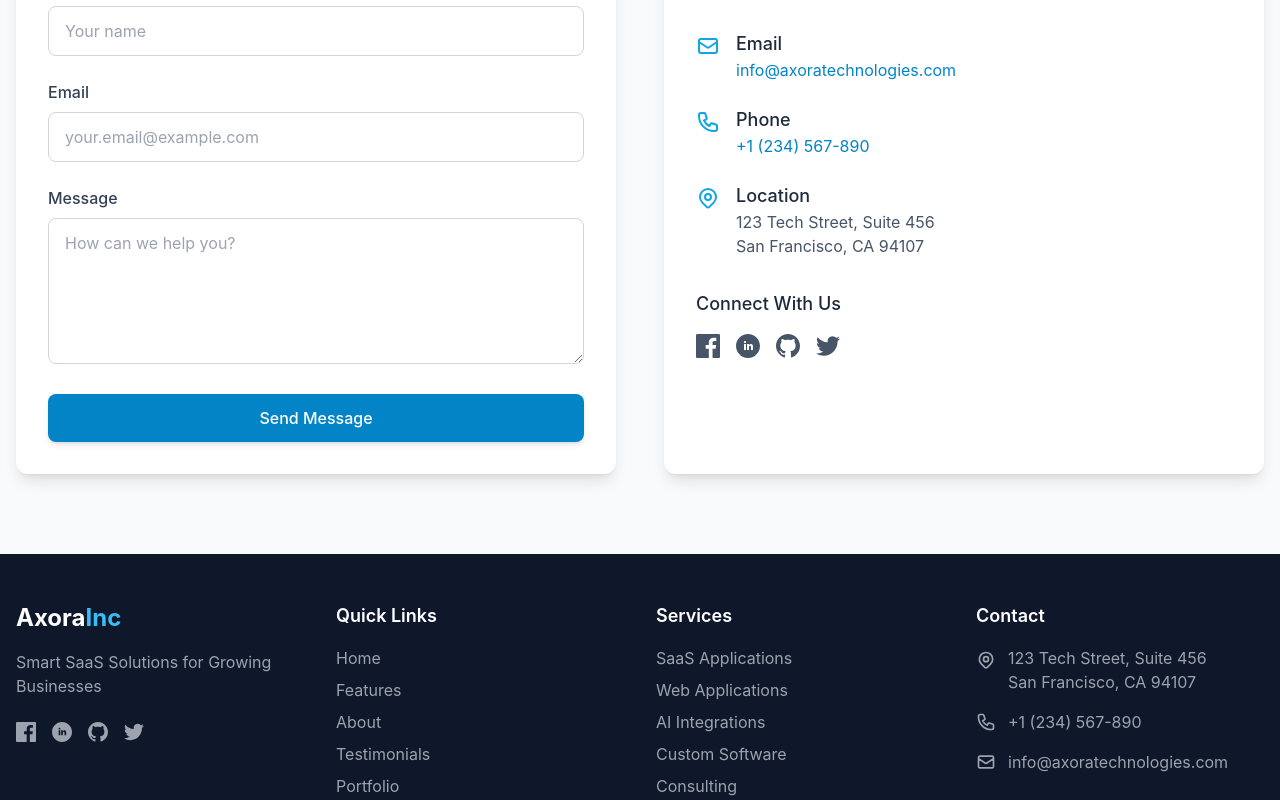
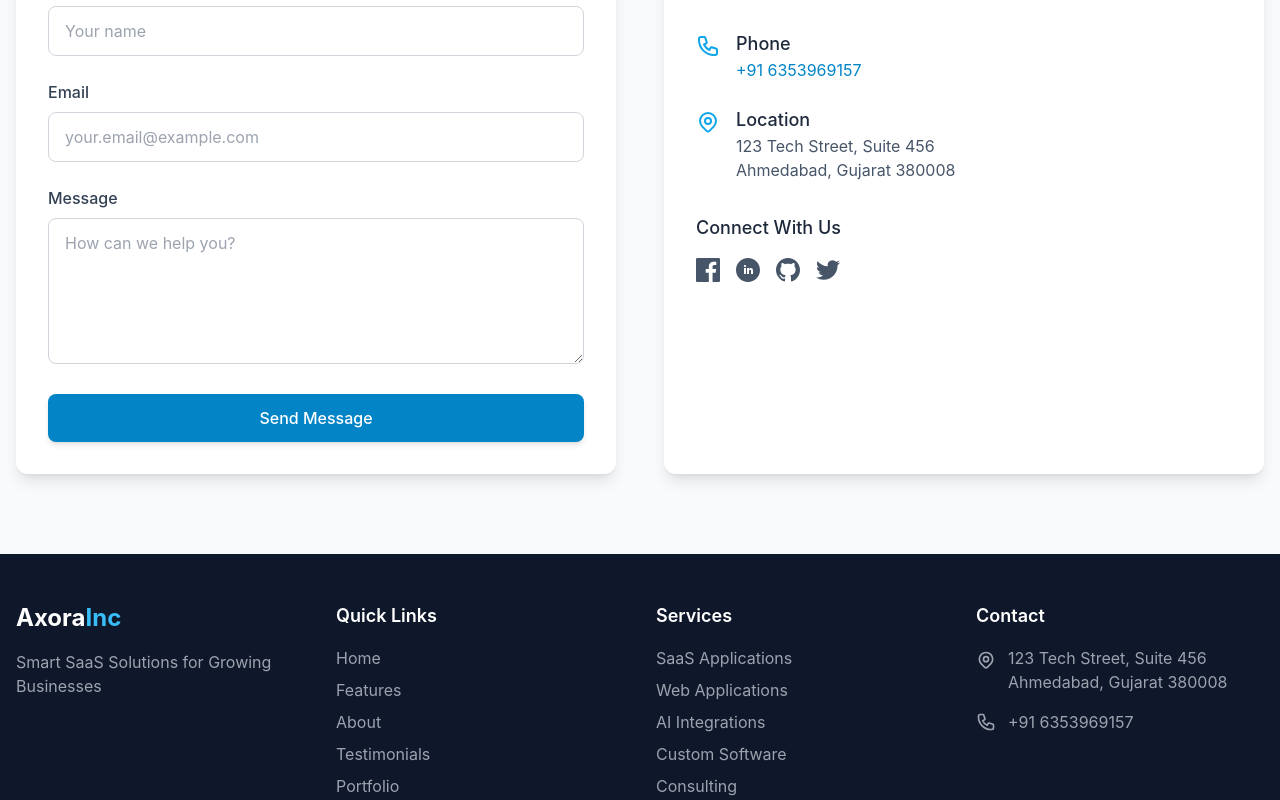
Before and after one commit to JAY-KANANI-18/axorainc, a Next.js app: page / in a window 1280 px wide. Shown: the part 4980-5780 px from the top of the page. Built offline with nearby package versions, Linux system fonts and the light colour scheme.

Commit message:
add contact

```diff
--- a/components/Contact.tsx
+++ b/components/Contact.tsx
@@ -78,7 +78,7 @@ const Contact: React.FC = () => {
               </h3>
 
               <div className="space-y-6">
-                <div className="flex items-start">
+                {/* <div className="flex items-start">
                   <div className="flex-shrink-0 mt-1">
                     <svg
                       className="h-6 w-6 text-primary-500"
@@ -106,7 +106,7 @@ const Contact: React.FC = () => {
                       info@axoratechnologies.com
                     </a>
                   </div>
-                </div>
+                </div> */}
 
                 <div className="flex items-start">
                   <div className="flex-shrink-0 mt-1">
@@ -130,10 +130,10 @@ const Contact: React.FC = () => {
                       Phone
                     </h4>
                     <a
-                      href="tel:+1234567890"
+                      href="tel:+916353969157"
                       className="text-primary-600 hover:text-primary-700 transition-colors"
                     >
-                      +1 (234) 567-890
+                      +91 6353969157{" "}
                     </a>
                   </div>
                 </div>
@@ -168,7 +168,7 @@ const Contact: React.FC = () => {
                     <p className="text-secondary-600">
                       123 Tech Street, Suite 456
                       <br />
-                      San Francisco, CA 94107
+                      Ahmedabad, Gujarat 380008
                     </p>
                   </div>
                 </div>
--- a/components/Footer.tsx
+++ b/components/Footer.tsx
@@ -12,7 +12,7 @@ const Footer: React.FC = () => {
             <p className="mt-4 text-gray-400">
               Smart SaaS Solutions for Growing Businesses
             </p>
-            <div className="flex space-x-4 mt-6">
+            {/* <div className="flex space-x-4 mt-6">
               <a
                 href="#"
                 className="text-gray-400 hover:text-primary-400 transition-colors"
@@ -61,7 +61,7 @@ const Footer: React.FC = () => {
                   <path d="M23.953 4.57a10 10 0 01-2.825.775 4.958 4.958 0 002.163-2.723 10.054 10.054 0 01-3.127 1.184 4.92 4.92 0 00-8.384 4.482C7.69 8.095 4.067 6.13 1.64 3.162a4.822 4.822 0 00-.666 2.475c0 1.71.87 3.213 2.188 4.096a4.904 4.904 0 01-2.228-.616v.06a4.923 4.923 0 003.946 4.827 4.996 4.996 0 01-2.212.085 4.936 4.936 0 004.604 3.417 9.867 9.867 0 01-6.102 2.105c-.39 0-.779-.023-1.17-.067a13.995 13.995 0 007.557 2.209c9.053 0 13.998-7.496 13.998-13.985 0-.21 0-.42-.015-.63A9.935 9.935 0 0024 4.59z" />
                 </svg>
               </a>
-            </div>
+            </div> */}
           </div>
 
           <div className="md:col-span-1">
@@ -199,7 +199,7 @@ const Footer: React.FC = () => {
                 <span className="text-gray-400">
                   123 Tech Street, Suite 456
                   <br />
-                  San Francisco, CA 94107
+                  Ahmedabad, Gujarat 380008
                 </span>
               </li>
               <li className="flex items-center">
@@ -217,9 +217,9 @@ const Footer: React.FC = () => {
                     d="M3 5a2 2 0 012-2h3.28a1 1 0 01.948.684l1.498 4.493a1 1 0 01-.502 1.21l-2.257 1.13a11.042 11.042 0 005.516 5.516l1.13-2.257a1 1 0 011.21-.502l4.493 1.498a1 1 0 01.684.949V19a2 2 0 01-2 2h-1C9.716 21 3 14.284 3 6V5z"
                   />
                 </svg>
-                <span className="text-gray-400">+1 (234) 567-890</span>
+                <span className="text-gray-400">+91 6353969157</span>
               </li>
-              <li className="flex items-center">
+              {/* <li className="flex items-center">
                 <svg
                   className="h-5 w-5 text-gray-400 mr-3"
                   xmlns="http://www.w3.org/2000/svg"
@@ -237,7 +237,7 @@ const Footer: React.FC = () => {
                 <span className="text-gray-400">
                   info@axoratechnologies.com
                 </span>
-              </li>
+              </li> */}
             </ul>
           </div>
         </div>
```
